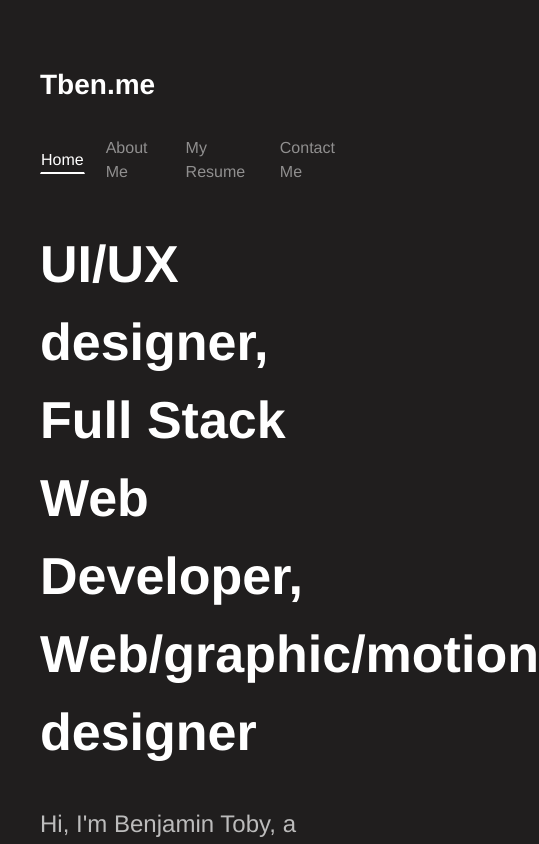
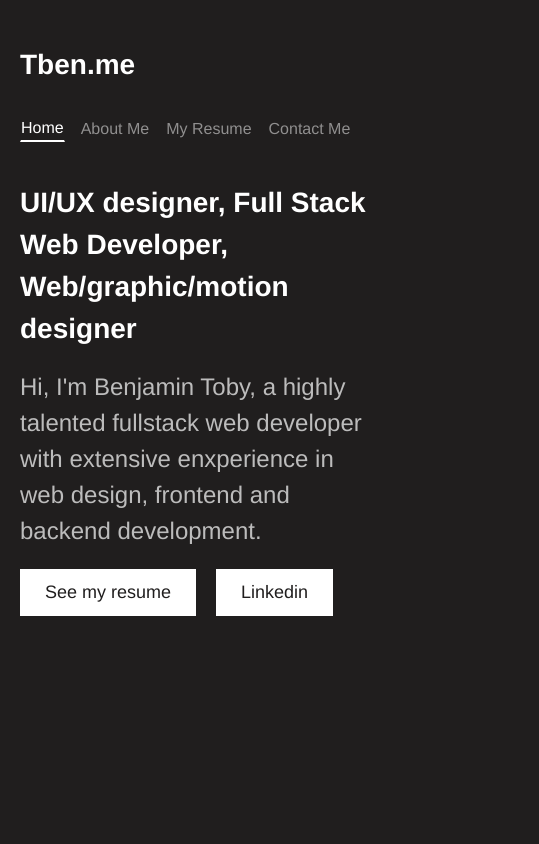
Before and after one commit to BenjaminToby/personal_site, a Next.js app: page / in a window 390 px wide. Shown: the top 844 px of the page, 539 px wide, since content can reach past the window. Built offline with nearby package versions, Linux system fonts and the light colour scheme.

Commit message:
update mobile

```diff
--- a/styles/main.css
+++ b/styles/main.css
@@ -299,6 +299,22 @@ textarea {
 }
 
 @media (max-width: 800px) {
+    h1 {
+        font-size: 28px;
+    }
+
+    nav {
+        flex-wrap: wrap;
+        gap: 15px;
+    }
+
+    body {
+        padding: 20px;
+    }
+
+    .hero-ctas-section {
+        flex-wrap: wrap;
+    }
 }
 
 @media (max-width: 600px) {
```
